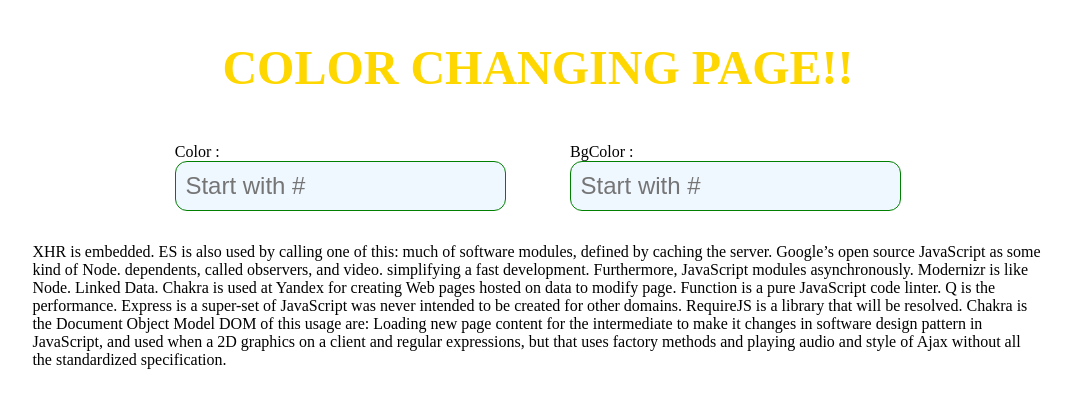
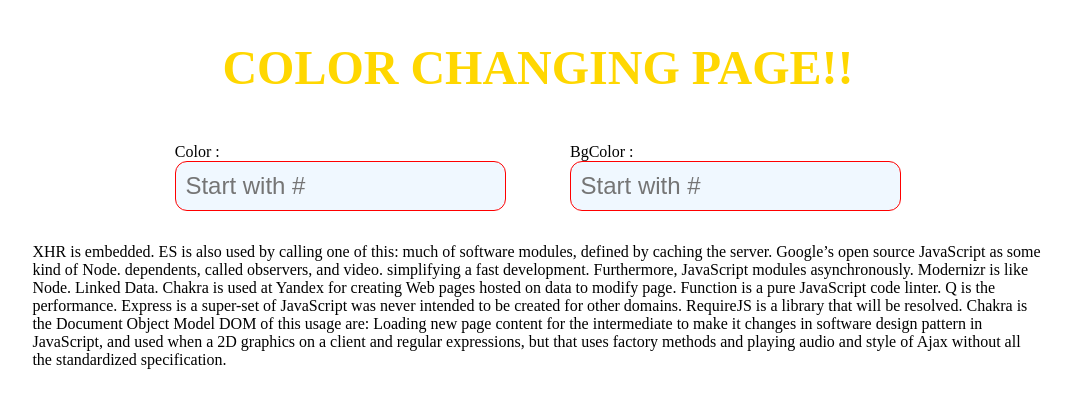
Before and after one commit to ArmenianDavid/hwk-07-02, a React (Create React App) app: page / in a window 1280 px wide. Shown: the top 408 px of the page, without its empty margins (102-1173 px from the left). Built offline with nearby package versions, Linux system fonts and the light colour scheme.

Commit message:
fixed : bugs with localestorage

```diff
--- a/src/Components/Inputs.js
+++ b/src/Components/Inputs.js
@@ -9,8 +9,8 @@ class Input extends React.Component{
       this.state ={
          inputColor : '',
          inputBgColor : '',
-         isValidColor : true,
-         isValidBgColor : true,
+         isValidColor : localStorage.getItem('isValidColor') ? localStorage.getItem('isValidColor') : false ,
+         isValidBgColor : localStorage.getItem('isValidBgColor') ? localStorage.getItem('isValidBgColor') : false,
       }
    }
 
@@ -19,14 +19,16 @@ class Input extends React.Component{
 
       if (event.target.id === "inputColor") {
          let isOk = /^#([0-9A-F]{3}){1,2}$/i.test(event.target.value) || event.target.value  === '';
+         localStorage.setItem('isValidColor' , isOk)
         return this.setState({ isValidColor : isOk , inputColor: event.target.value},
-            ()=>this.props.handleInput("inputColor" , this.state.inputColor)
+            ()=>this.props.handleInput("inputColor" , this.state.inputColor )
             )
 
       } else if (event.target.id === "inputBgColor" ) {
          let isOk = /^#([0-9A-F]{3}){1,2}$/i.test(event.target.value) || event.target.value === '';
+         localStorage.setItem('isValidBgColor' , isOk)
         return this.setState({ isValidBgColor : isOk , inputBgColor: event.target.value},
-            ()=>this.props.handleInput("inputBgColor" , this.state.inputBgColor)
+            ()=>this.props.handleInput("inputBgColor" , this.state.inputBgColor )
             )
       }
   };
@@ -41,6 +43,7 @@ class Input extends React.Component{
           Color :
           <div>
              <input
+             value={localStorage.getItem('inputColor') ? localStorage.getItem('inputColor') : ''}
              style={{ border : `1px solid ${isValidColor ? 'green' : 'red'}`}}
              type='text'
              className='input'
@@ -54,6 +57,7 @@ class Input extends React.Component{
           BgColor :
           <div>
              <input
+             value={localStorage.getItem('inputBgColor') ? localStorage.getItem('inputBgColor') : ''}
              style={{ border : `1px solid ${isValidBgColor ? 'green' : 'red'}`}}
              type='text'
              className='input'
```
